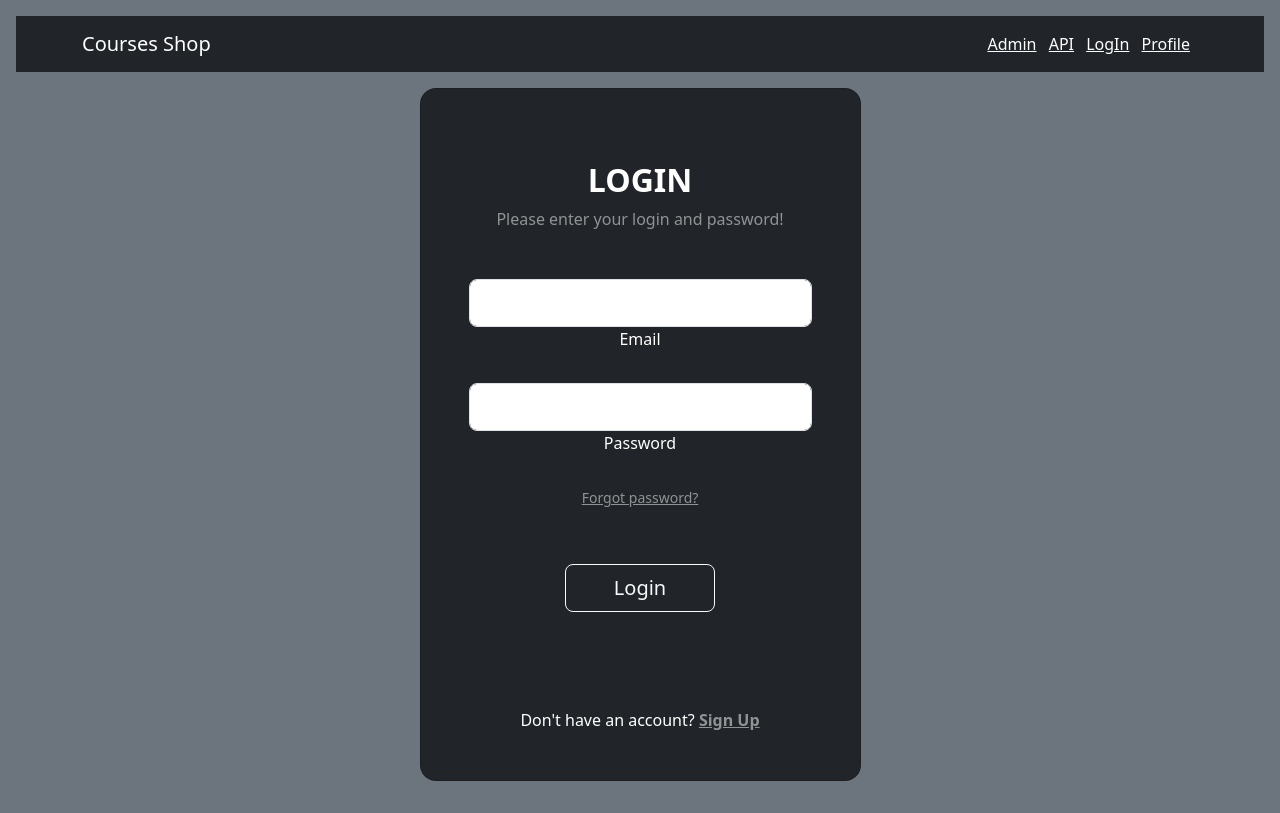
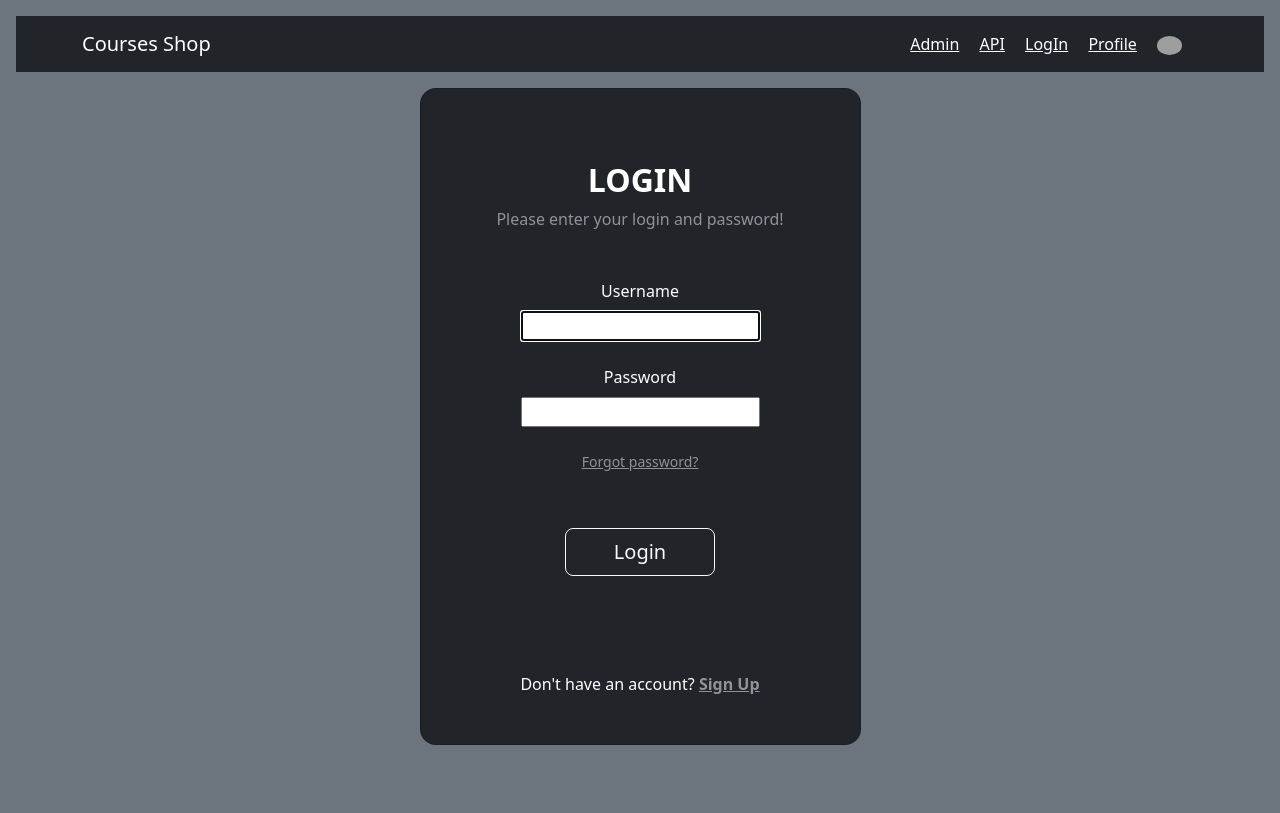
Before and after one commit to anastasiiabevziuk/courses, a Django app: page /user/login/ in a window 1280 px wide. After the commit the page ends 745 px from the top, so only its background shows below. Run offline with Django 4.2, Linux system fonts and the light colour scheme; grey boxes are pictures that could not be loaded.

Commit message:
upd nav, added login logic

```diff
--- a/templates/base.html
+++ b/templates/base.html
@@ -16,10 +16,14 @@
       <div class="container">
         <a href="/" class="navbar-brand"> Courses Shop</a>
         <span class="navbar-text">
-          <a href="/admin/" class="me-2" target="_blank">Admin</a>
-          <a href="/api/v1/" class="me-2" target="_blank">API</a>
-          <a href="/user/login/" class="me-2" target="_blank">LogIn</a>
-          <a href="/user/profile/" class="me-2" target="_blank">Profile</a>
+          <a href="/admin/" class="me-3" target="_blank">Admin</a>
+          <a href="/api/v1/" class="me-3" target="_blank">API</a>
+          <a href="/user/login/" class="me-3" target="_blank">LogIn</a>
+          <a href="/user/profile/" class="me-3" target="_blank">Profile</a>
+          <a href="#" class="me-3" >
+            <img src="https://d3sxshmncs10te.cloudfront.net/icon/premium/png-512/1624076.png?token=eyJhbGciOiJoczI1NiIsImtpZCI6ImRlZmF1bHQifQ__.eyJpc3MiOiJkM3N4c2htbmNzMTB0ZS5jbG91ZGZyb250Lm5ldCIsImV4cCI6MTcxNzE2OTE5OCwicSI6bnVsbCwiaWF0IjoxNzE2OTA5OTk4fQ__.b27ed91a97b8b387ab78221555237b786c38b7cb17c894ff84ba263f81d41713"
+            alt="basket" class="rounded-circle img-fluid" style="width: 25px;">
+          </a>
       </span>
       </div>
     </nav>
--- a/templates/users/login.html
+++ b/templates/users/login.html
@@ -4,27 +4,26 @@
 
 {% block content %}
 
-<section class=" gradient-custom">
+<container class=" gradient-custom" >
     <div class="container py-3">
       <div class="row d-flex justify-content-center align-items-center">
         <div class="col-12 col-md-8 col-lg-6 col-xl-5">
           <div class="card bg-dark text-white" style="border-radius: 1rem;">
-            <div class="card-body p-5 text-center">
-
+            <form class="card-body p-5 text-center" action={% url 'login' %} method='post'>
               <div class="mb-md-5 mt-md-4 pb-5">
-
                 <h2 class="fw-bold mb-2 text-uppercase">Login</h2>
                 <p class="text-white-50 mb-5">Please enter your login and password!</p>
-
-                <div data-mdb-input-init class="form-outline form-white mb-4">
-                  <input type="email" id="typeEmailX" class="form-control form-control-lg" />
-                  <label class="form-label" for="typeEmailX">Email</label>
-                </div>
-
-                <div data-mdb-input-init class="form-outline form-white mb-4">
-                  <input type="password" id="typePasswordX" class="form-control form-control-lg" />
-                  <label class="form-label" for="typePasswordX">Password</label>
-                </div>
+              {% csrf_token %}
+              {% if form.non_field_errors %}
+              <div class="text-danger">{{form.non_field_errors}} </div>
+              {% endif %}
+              {% for item in form%}
+              <div data-mdb-input-init class="form-outline form-white mb-4">
+                <label class="form-label" for="{{ item.id_for_label}}">{{item.label}}</label>
+                <br>
+                {{item}}
+              </div>
+              {%endfor%}
 
                 <p class="small mb-5 pb-lg-2"><a class="text-white-50" href="#!">Forgot password?</a></p>
 
@@ -38,11 +37,11 @@
                 </p>
               </div>
 
-            </div>
+            </form>
           </div>
         </div>
       </div>
     </div>
-  </section>
+  </container>
 
 {% endblock %}
--- /dev/null
+++ b/users/forms.py
@@ -0,0 +1,8 @@
+from django import forms
+from django.contrib.auth.forms import AuthenticationForm
+
+from django.contrib.auth.models import User
+
+class UserLoginForm(AuthenticationForm):
+    class Meta:
+        model = User
--- a/users/views.py
+++ b/users/views.py
@@ -1,10 +1,27 @@
+from django.http import HttpResponseRedirect
 from django.shortcuts import render
+from django.contrib import auth
+from django.urls import reverse
+from users.forms import UserLoginForm
 
 # Create your views here.
 
 def login(request):
+    if request.method == 'POST':
+        form = UserLoginForm(data=request.POST)
+        if form.is_valid():
+            username = request.POST['username']
+            password = request.POST['password']
+            user = auth.authenticate(username=username, password=password)
+            if user:
+                auth.login(request, user)
+                return HttpResponseRedirect(reverse("profile"))
+    else:
+        form = UserLoginForm()
+
     context = {
-        'title': 'Home - LogIn'
+        'title': 'Home - LogIn' ,
+        'form': form
     }
     return render(request, "users/login.html", context)
 
```
